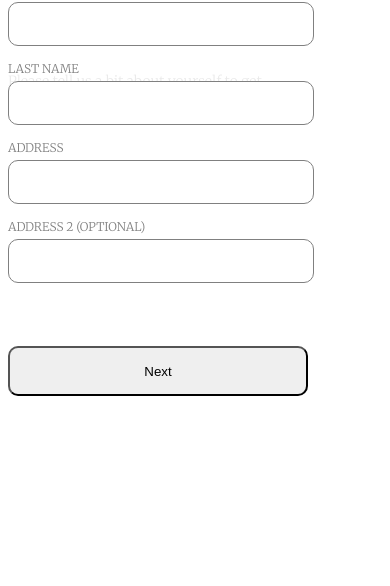
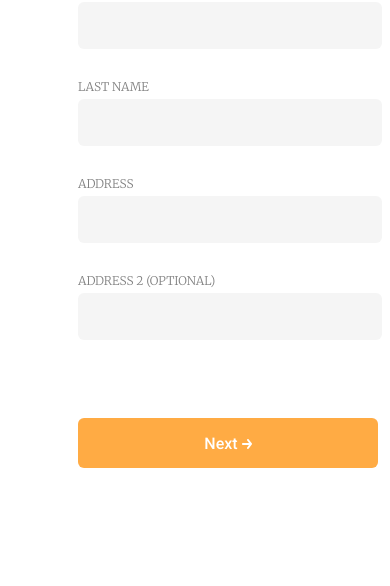
Before and after one commit to RachelDiCesare93/form-ui-self, a React app in the folder self-form/: page / in a window 390 px wide. Shown: the part 258-844 px from the top of the page. Built offline with nearby package versions, Linux system fonts and the light colour scheme.

Commit message:
completed mobile

```diff
--- a/self-form/src/Form.js
+++ b/self-form/src/Form.js
@@ -1,6 +1,7 @@
 import React, { useState } from "react";
-import "./Form.scss";
-import GiantLogo from "../src/Assets/GiantRobotLTD_Logo.svg";
+import './Form.scss';
+import GiantLogo from '../src/Assets/GiantRobotLTD_Logo.svg';
+import Arrow from '../src/Assets/White_Arrow.svg';
 
 const initialFormState = {
   firstName: "",
@@ -29,12 +30,10 @@ export default function Form() {
       <div className="container">
         <section className="welcome__section">
           <img src={GiantLogo} />
-          <div className="welcome__section-text">
             <p className="welcome__section-title">Welcome</p>
             <p className="welcome__section-info">
               Please tell us a bit about yourself to get started.
             </p>
-          </div>
         </section>
 
         <section className="form__section">
@@ -73,7 +72,7 @@ export default function Form() {
               onChange={handleChange}
               value={form.address2}
             />
-            <button type="submit">Next</button>
+            <button type="submit">Next <img src={Arrow} /></button>
           </form>
         </section>
       </div>
--- a/self-form/src/Form.scss
+++ b/self-form/src/Form.scss
@@ -1,3 +1,5 @@
+/* Variables */
+
 /* Layout */
 
 .welcome__section {
@@ -5,7 +7,7 @@
 
   .welcome__section-title {
     font-family: "Roboto", sans-serif;
-    font-weight: 600;
+    font-weight: 300;
     color: #ffffff;
   }
 
@@ -17,10 +19,23 @@
 }
 
 .form__section {
-
   form {
     font-family: "Merriweather", serif;
     color: grey;
+
+    input {
+      background-color: whitesmoke;
+      border-radius: 6px;
+      border: none;
+    }
+
+    button {
+      background-color: #ffab44;
+      color: #ffffff;
+      border: none;
+      font-family: "Roboto", sans-serif;
+      font-size: 16px;
+    }
   }
 }
 
@@ -29,9 +44,11 @@
 .container {
   display: flex;
   flex-direction: column;
+  align-items: flex-end;
 
   .welcome__section {
-    width: 300px;
+    fill: 100%;
+    width: 320px;
     height: 200px;
 
     img {
@@ -40,6 +57,23 @@
       padding: 0px 0px 177px 26px;
     }
 
+    .welcome__section-title,
+    .welcome__section-info {
+      position: relative;
+      bottom: 200px;
+    }
+
+    .welcome__section-title {
+      font-size: 24px;
+      margin-top: 10px;
+      margin-left: 25px;
+    }
+
+    .welcome__section-info {
+      margin: 5px 0px 0px 25px;
+      width: 250px;
+      line-height: 1.5;
+    }
   }
 
   .form__section {
@@ -55,10 +89,8 @@
       }
 
       input {
-        margin-bottom: 15px;
-        height: 40px;
-        border-radius: 10px;
-        border: 1px solid grey;
+        margin-bottom: 30px;
+        height: 45px;
         width: 300px;
       }
 
@@ -66,7 +98,7 @@
         margin-top: 48px;
         width: 300px;
         height: 50px;
-        border-radius: 10px;
+        border-radius: 6px;
       }
     }
   }
```
